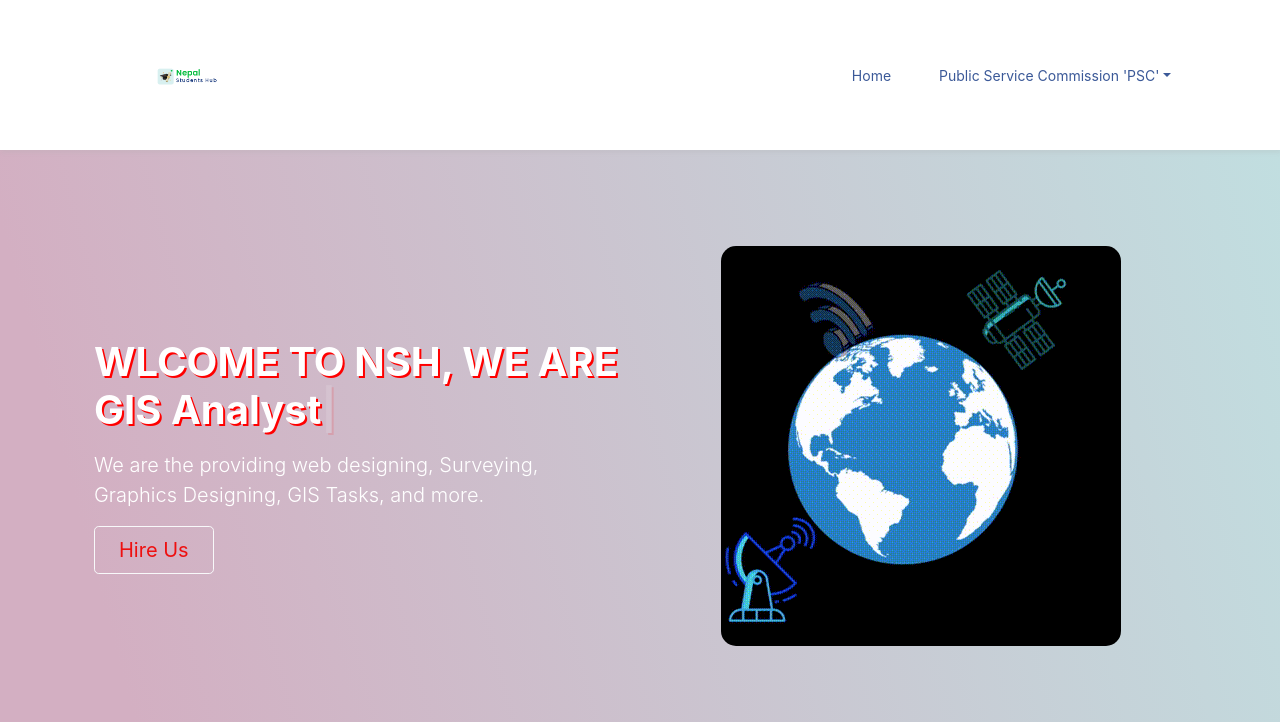
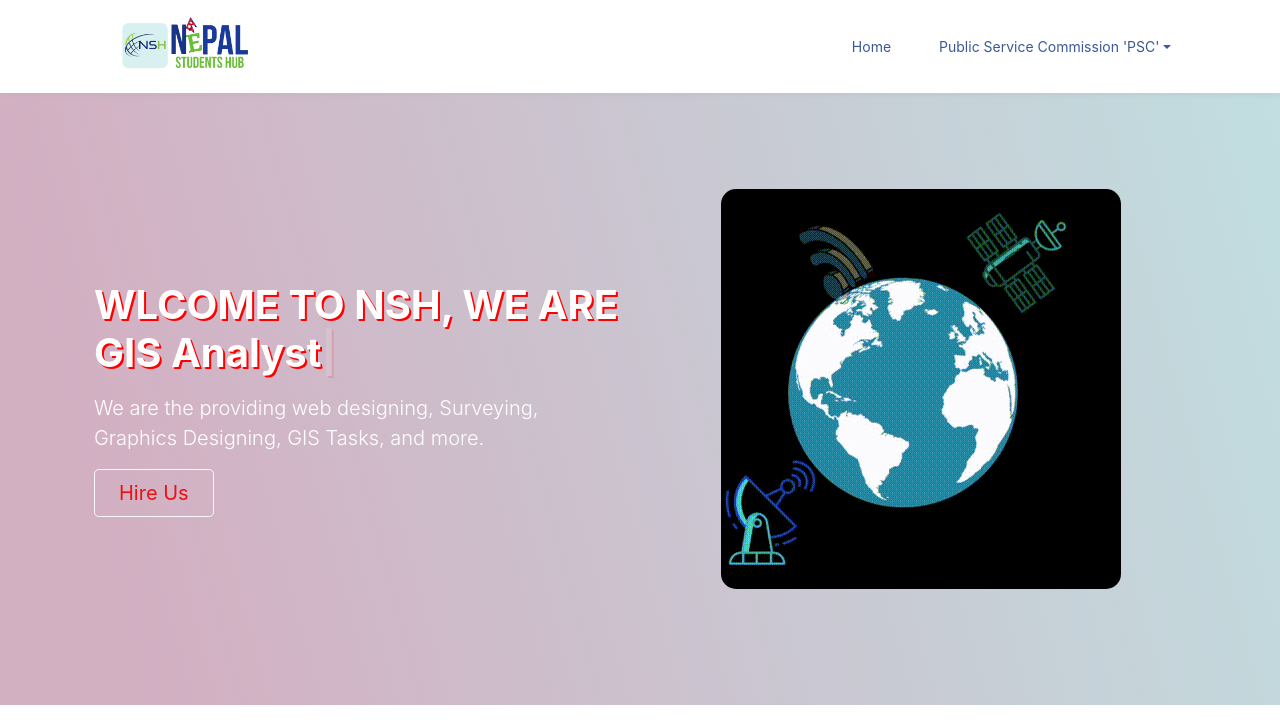
Before and after one commit to Sarojchaudhary815/nepalstudentshub, a plain HTML site: page index.html in a window 1280 px wide. Shown: the top 722 px of the page. Drawn offline with nearby package versions, Linux system fonts and the light colour scheme.

Commit message:
Update index.html

```diff
--- a/index.html
+++ b/index.html
@@ -82,7 +82,7 @@
 
 <nav class="navbar navbar-expand-lg navbar-light sticky-top">
     <div class="container">
-        <a class="navbar-brand" href="index.php" style="text-transform: uppercase;"><a style="padding-bottom: 0px;"><img src="https://github.com/Sarojchaudhary815/nepalstudentshub/blob/main/Logo.png" width="130px" /></a></a>
+        <a class="navbar-brand" href="index.php" style="text-transform: uppercase;"><a style="padding-bottom: 0px;"><img src="https://github.com/Sarojchaudhary815/nepalstudentshub/blob/main/assets/img/Logo.png" width="130px" /></a></a>
         <button class="navbar-toggler" type="button" data-toggle="collapse" data-target="#mobile_nav" aria-controls="mobile_nav" aria-expanded="false" aria-label="Toggle navigation">
          <span class="navbar-toggler-icon"></span>
         </button>
```
